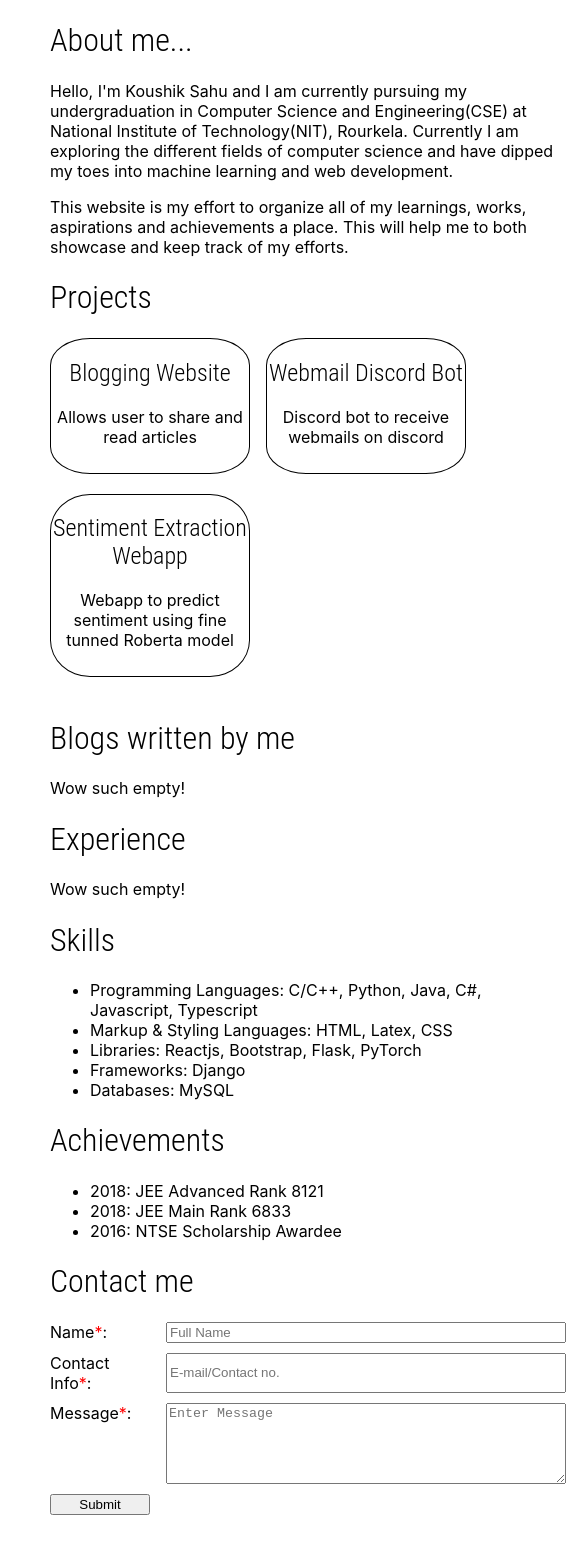
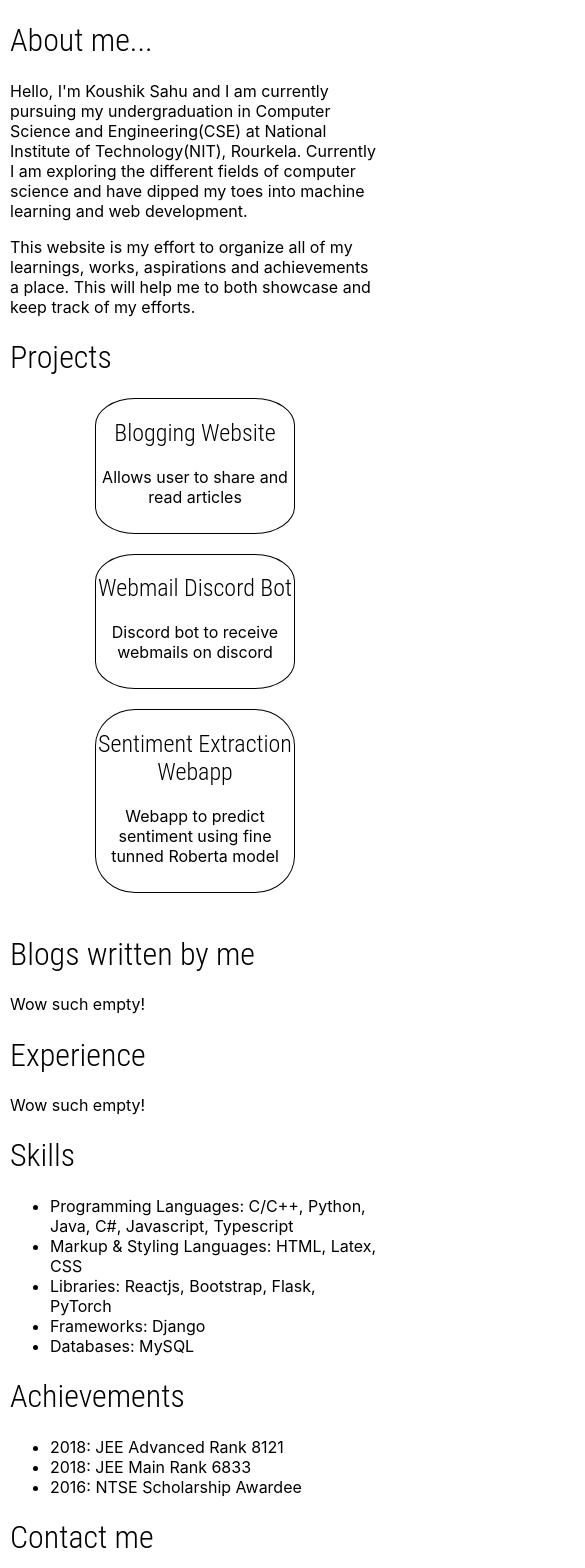
Before and after one commit to KoushikSahu/portfolio-website, a React (Create React App) app: page / in a window 390 px wide. Shown: the top 1568 px of the page, 585 px wide, since content can reach past the window. Built offline with nearby package versions, Linux system fonts and the light colour scheme.

Commit message:
modified website to make it responsive

```diff
--- a/src/App.css
+++ b/src/App.css
@@ -12,3 +12,24 @@
     grid-column: 3/4;
     justify-self: center;
 }
+
+@media (max-width: 480px) {
+
+	.main {
+		grid-template-columns: 1fr;
+		grid-column-gap: 0px;
+		margin-left: 10px;
+		margin-right: 10px;
+	}
+
+	.left-column {
+		grid-column: 1/1;
+		justify-content: center;
+	}
+
+	.right-column {
+		grid-column: 1/1;
+		justify-content: center;
+	}
+
+}
--- a/src/components/Spotify.tsx
+++ b/src/components/Spotify.tsx
@@ -3,7 +3,7 @@ import './style.css';
 
 function Spotify(): JSX.Element {
 	return (
-		<div>
+		<div className="spotify-embed">
 			<h1 className="heading-text">Currently Listening To...</h1>
 			<iframe src="https://open.spotify.com/embed/playlist/6ASOWj2GN7fjgeweHKadn9" title="spotify-embed" width={ 300 } height={ 380 } frameBorder={ 0 } allowTransparency={ true } allow="encrypted-media" />
 		</div>
--- a/src/components/style.css
+++ b/src/components/style.css
@@ -68,3 +68,27 @@
 .asterisk {
 	color: red;
 }
+
+/*for mobile devices*/
+@media (max-width: 480px) {
+	.event-box {
+		margin-top: 20px;
+	}
+
+	.contact-grid {
+		padding-bottom: 0px;
+		grid-column-gap: 0em;
+		grid-template-columns: 1fr 2fr;
+	}
+
+	.project-grid {
+		grid-template-columns: repeat(autofit, 1vw);
+		grid-column-gap: 0em;
+		justify-content: center;
+	}
+
+	.spotify-embed {
+		margin-bottom: 35px;
+		text-align: center;
+	}
+}
```
Also changed, not shown: 1 other file (tests, documents, lock files or other folders).
